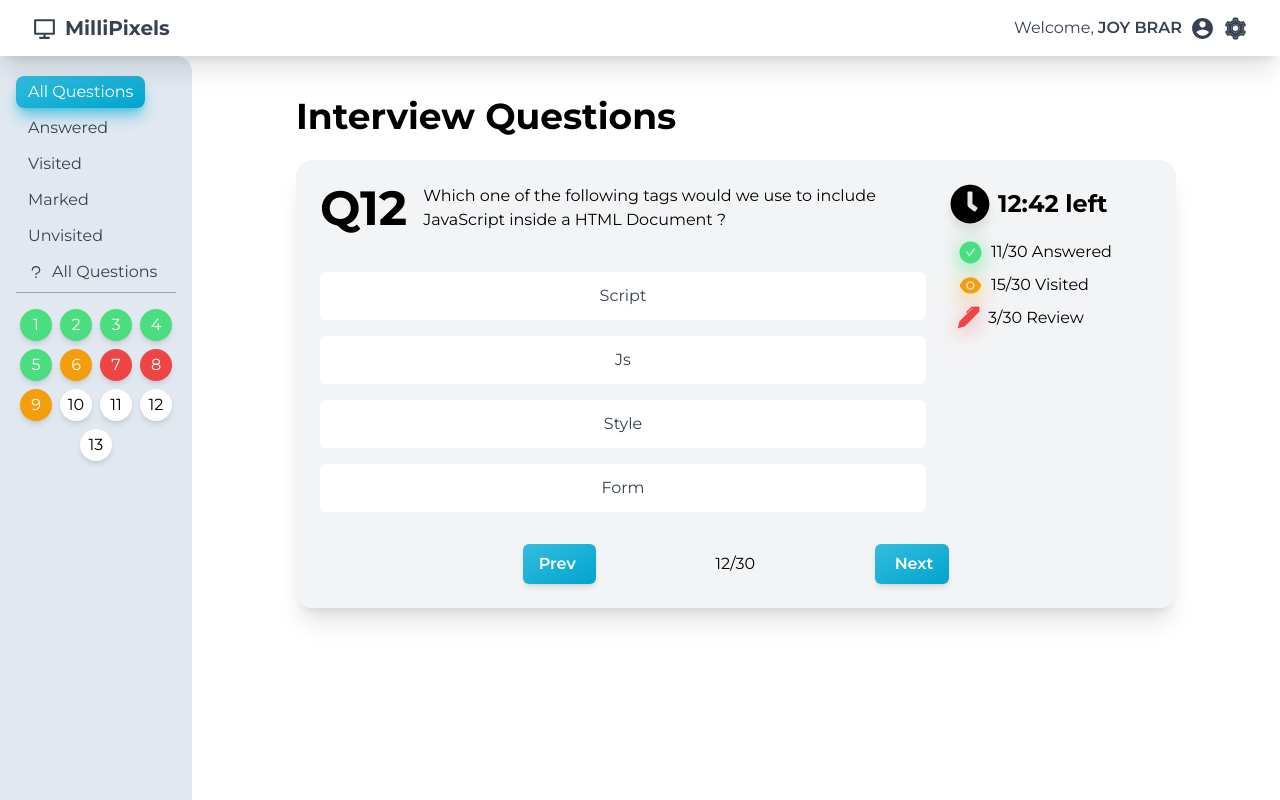
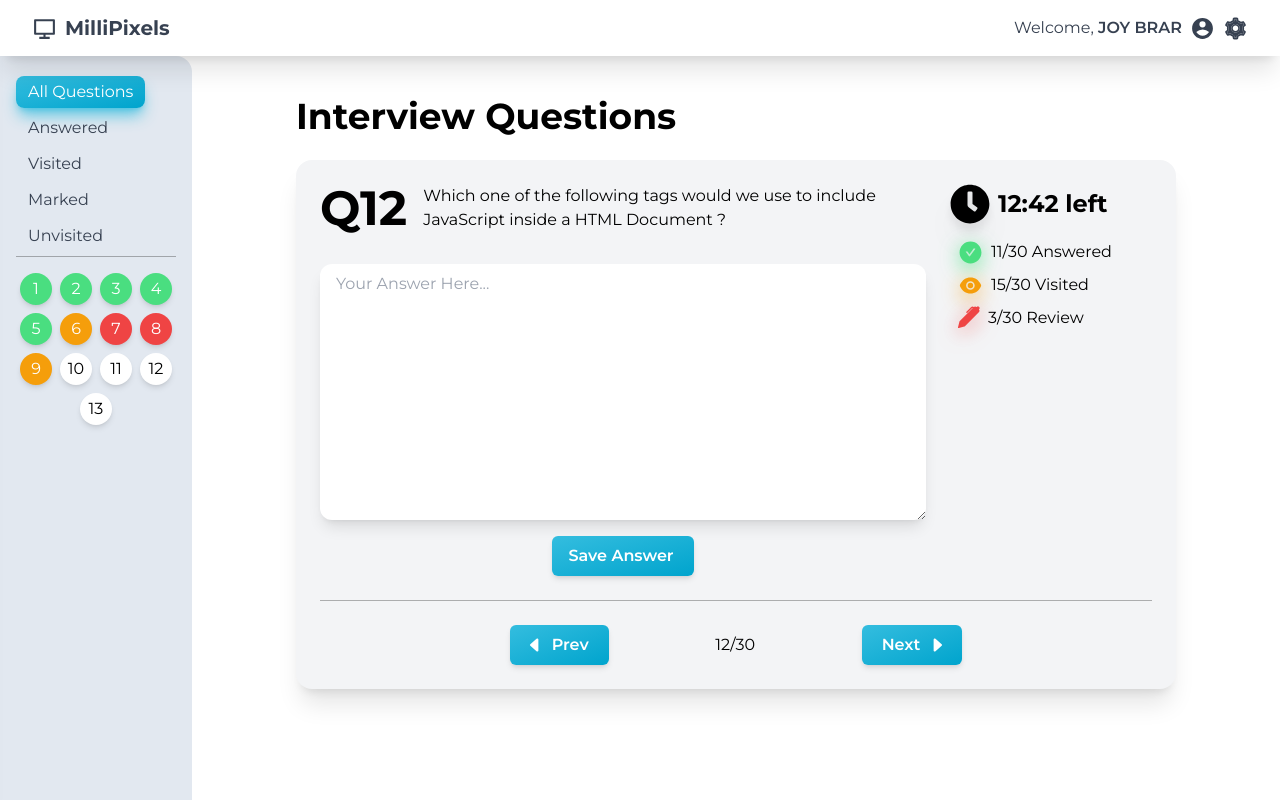
Before and after one commit to JoyBrar2001/Millipixels-Quest-UI, a Next.js app: page /candidate/question in a window 1280 px wide. Built offline with nearby package versions, Linux system fonts and the light colour scheme.

Commit message:
Added the textarea question type

```diff
--- a/Interfaces/index.ts
+++ b/Interfaces/index.ts
@@ -77,6 +77,10 @@ export interface McqQuestionProps{
   question: string,
   options: string[],
 }
+export interface TextQuestionProps{
+  questionNumber: number,
+  question: string,
+}
 
 export interface QuizLiveStatsQuestionData{
   title: string,
--- /dev/null
+++ b/app/candidate/question/components/TextQuestion.tsx
@@ -0,0 +1,15 @@
+import { TextQuestionProps } from "@/Interfaces"
+
+const TextQuestion = ({ data }: { data: TextQuestionProps }) => {
+  return (
+    <div className='flex flex-col'>
+      <div className='flex flex-row justify-start items-center gap-4 mb-8'>
+        <h1 className='text-5xl font-bold'>Q{data.questionNumber}</h1>
+        <p>{data.question}</p>
+      </div>
+      <textarea className="rounded-xl px-4 py-2 outline-none shadow-lg focus:shadow-blue-400/40" name="" id="" cols={30} rows={10} placeholder="Your Answer Here..."></textarea>
+    </div>
+  )
+}
+
+export default TextQuestion
--- a/app/candidate/question/page.tsx
+++ b/app/candidate/question/page.tsx
@@ -1,25 +1,28 @@
 import { BsCaretLeftFill, BsCaretRightFill } from 'react-icons/bs'
 import McqQuestion from './components/McqQuestion'
-import { McqQuestionData, QuizLiveStats } from '@/constants/data'
+import { McqQuestionData, QuizLiveStats, TextQuestionData } from '@/constants/data'
 import LiveStats from './components/LiveStats'
+import TextQuestion from './components/TextQuestion'
 
 export default function Page() {
   return (
     <div className='py-10 px-16'>
       <h1 className='text-3xl md:text-4xl font-bold mb-6'>Interview Questions</h1>
       <div className='flex flex-col bg-gray-100 p-6 rounded-2xl shadow-xl'>
-        <div className='flex flex-col md:flex-row gap-6'>
-          <div className='w-full md:w-3/4 h-full'>
-            <McqQuestion data = { McqQuestionData } />
+        <div className='flex flex-col md:flex-row gap-6 pb-6 border-b-[1px] border-b-[#1f1f1f55]'>
+          <div className='flex-center flex-col gap-4 w-full md:w-3/4 h-full'>
+            {/* <McqQuestion data = { McqQuestionData } /> */}
+            <TextQuestion data={ TextQuestionData } />
+            <button className='navigation-btn pr-5'><BsCaretLeftFill size={18} />Save Answer</button>
           </div>
 
           <LiveStats data={ QuizLiveStats } />
         </div>
 
         <div className='w-[80%] mx-auto mt-8 md:mt-6 flex flex-row justify-evenly items-center'>
-          <button className='navigation-btn pr-5'><BsCaretLeftFill size={18} /> Prev</button>
+          <button className='navigation-btn pr-5'><BsCaretLeftFill className='relative' size={18} /> Prev</button>
           <p>12/30</p>
-          <button className='navigation-btn pl-5'>Next <BsCaretRightFill size={18} /></button>
+          <button className='navigation-btn pl-5'>Next <BsCaretRightFill className='relative' size={18} /></button>
         </div>
       </div>
 
--- a/app/candidate/question/sidebar.tsx
+++ b/app/candidate/question/sidebar.tsx
@@ -60,13 +60,14 @@ const Sidebar = ({ data }: QuizSidebarQuestionsProps) => {
                 setActiveFilter(index)
               }}
             >
+              {/* Icon */}
               {item}
             </button>
           ))}
 
-          <button className={`sidebar-list-item hover:active`} onClick={() => setFilter("")}>
+          {/* <button className={`sidebar-list-item hover:active`} onClick={() => setFilter("")}>
             <AiOutlineQuestion className="relative" /> All Questions
-          </button>
+          </button> */}
         </div>
 
         <section className='flex-center flex-wrap gap-2 mt-4'>
--- a/constants/data.ts
+++ b/constants/data.ts
@@ -190,6 +190,11 @@ export const McqQuestionData = {
   options: ["Script", "Js", "Style", "Form"]
 }
 
+export const TextQuestionData = {
+  questionNumber: 12,
+  question: "Which one of the following tags would we use to include JavaScript inside a HTML Document ?",
+}
+
 export const QuizLiveStats = {
   time: {
     minutes: 12,
```
